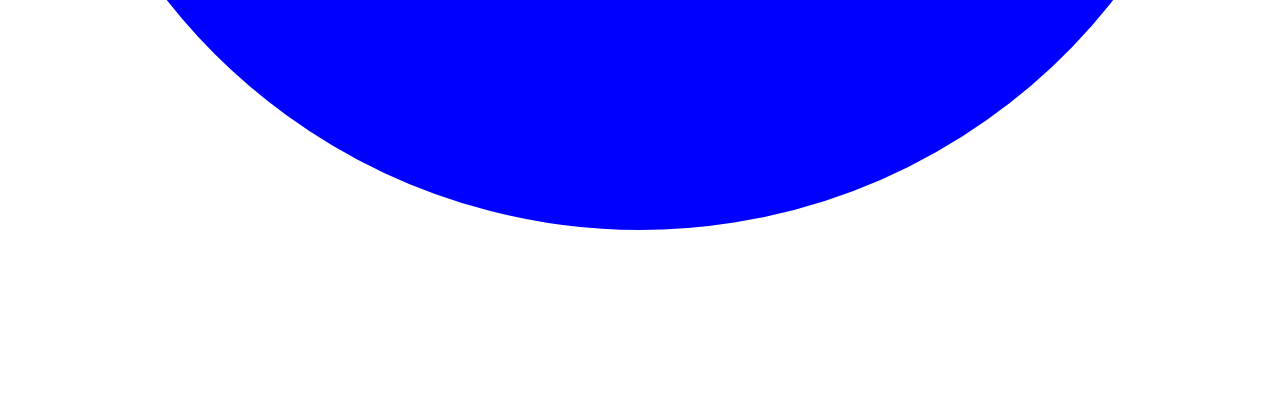
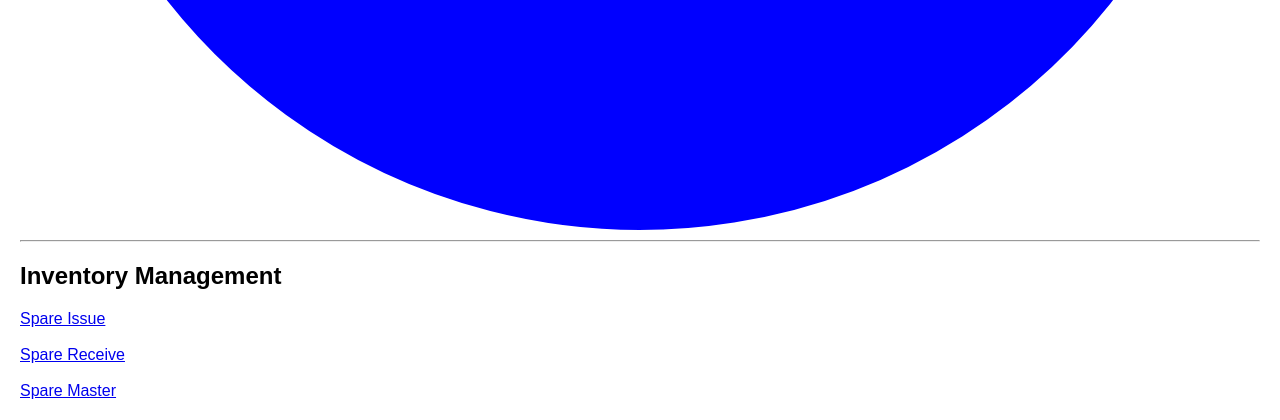
Before and after one commit to ranveersinghmssl1-source/MSSL-Maintenance-System, a Python web app: template templates/maintenance_dashboard.html in a window 1280 px wide. Shown: the part 3256-3676 px from the top of the page. Before the commit the page ends 3486 px from the top, so only its background shows below. Run offline with Jinja, Linux system fonts and the light colour scheme; the template is opened without the code that fills it, so the values that code supplies are empty.

Commit message:
Update maintenance_dashboard.html

```diff
--- a/templates/maintenance_dashboard.html
+++ b/templates/maintenance_dashboard.html
@@ -266,6 +266,25 @@ backgroundColor:[
 });
 
 </script>
+<hr>
+
+<h2>Inventory Management</h2>
+
+<a href="/spare_issue">
+Spare Issue
+</a>
+
+<br><br>
+
+<a href="/spare_receive">
+Spare Receive
+</a>
+
+<br><br>
+
+<a href="/spare_master">
+Spare Master
+</a>
 
 </body>
 </html>
```
